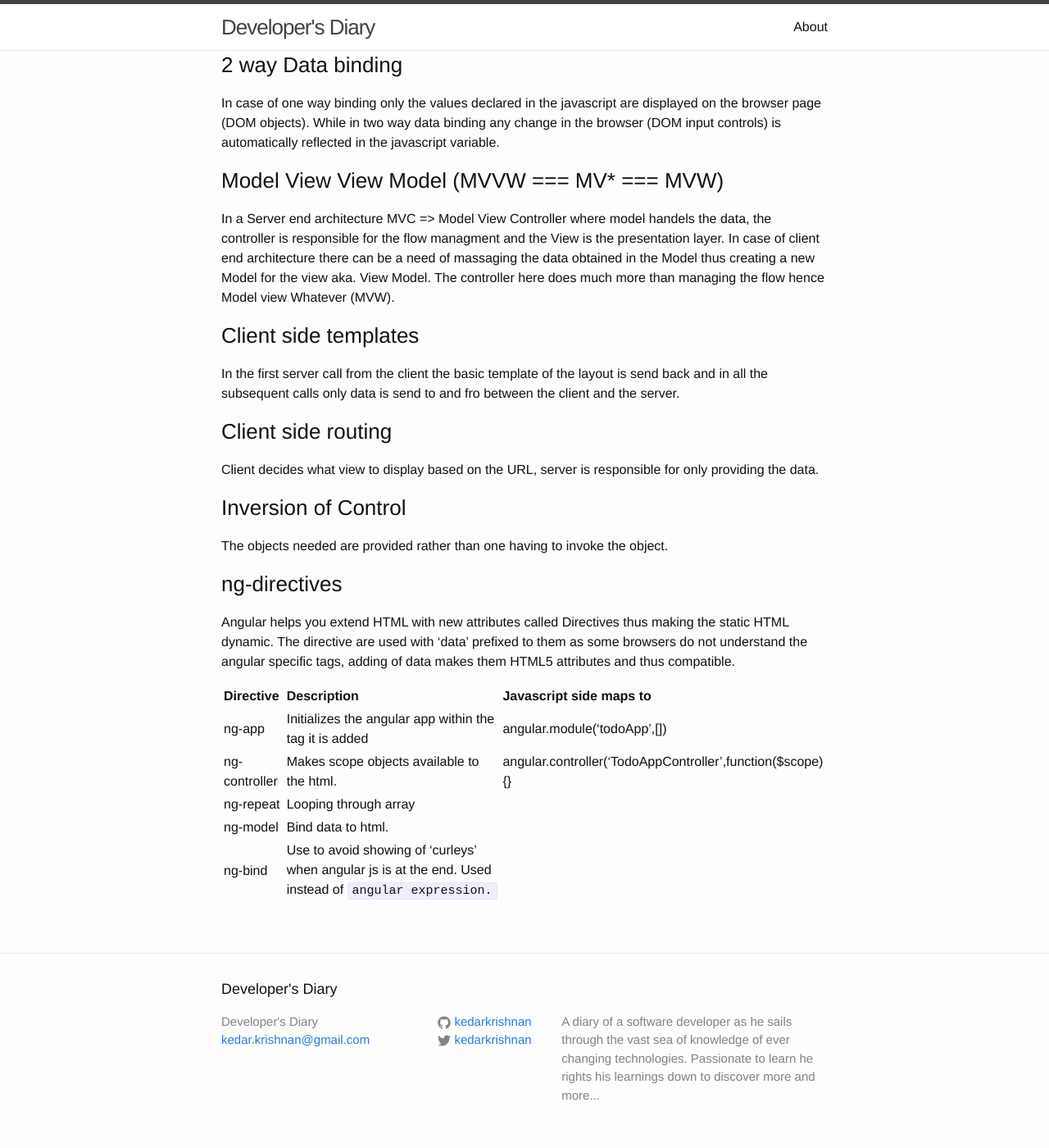
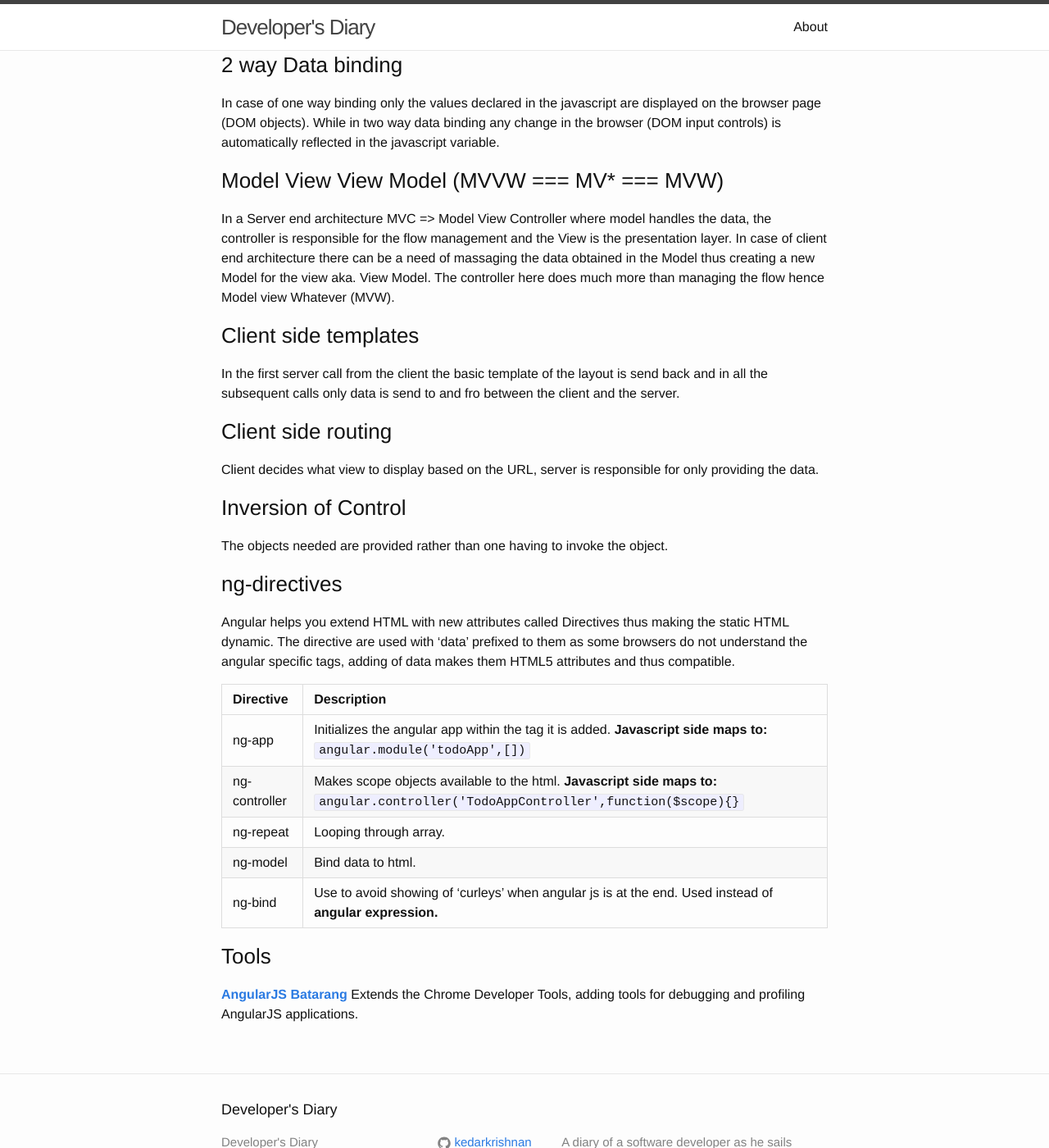
Before and after one commit to kedarkrishnan/kedarkrishnan.github.io, a Jekyll site: the page built from _posts/2015-07-05-ng-me.md, in a window 1280 px wide and 1400 px high, scrolled down 211 px. Shown: the whole window at 82% size. Built offline with Jekyll 4.4.1, drawn with Linux system fonts in a browser that asks for light colours; some of the changed text lies outside the part shown.

Commit message:
developers diary - ng-me changes

```diff
--- a/_config.yml
+++ b/_config.yml
@@ -3,7 +3,7 @@ title: Developer's Diary
 email: kedar.krishnan@gmail.com
 description: > # this means to ignore newlines until "baseurl:"
   A diary of a software developer as he sails through the vast sea of knowledge of ever changing technologies.
-  Passionate to learn he rights his learnings down to discover more and more...
+  Passionate to learn he rights his learnings down to discover more and more.
 baseurl: "" # the subpath of your site, e.g. /blog/
 url: "http://yourdomain.com" # the base hostname & protocol for your site
 twitter_username: kedarkrishnan
--- a/_includes/footer.html
+++ b/_includes/footer.html
@@ -16,7 +16,7 @@
         <ul class="social-media-list">
           {% if site.github_username %}
           <li>
-            <a href="https://github.com/{{ site.github_username }}">
+            <a href="https://github.com/{{ site.github_username }}" target="_blank">
               <span class="icon  icon--github">
                 <svg viewBox="0 0 16 16">
                   <path fill="#828282" d="M7.999,0.431c-4.285,0-7.76,3.474-7.76,7.761 c0,3.428,2.223,6.337,5.307,7.363c0.388,0.071,0.53-0.168,0.53-0.374c0-0.184-0.007-0.672-0.01-1.32 c-2.159,0.469-2.614-1.04-2.614-1.04c-0.353-0.896-0.862-1.135-0.862-1.135c-0.705-0.481,0.053-0.472,0.053-0.472 c0.779,0.055,1.189,0.8,1.189,0.8c0.692,1.186,1.816,0.843,2.258,0.645c0.071-0.502,0.271-0.843,0.493-1.037 C4.86,11.425,3.049,10.76,3.049,7.786c0-0.847,0.302-1.54,0.799-2.082C3.768,5.507,3.501,4.718,3.924,3.65 c0,0,0.652-0.209,2.134,0.796C6.677,4.273,7.34,4.187,8,4.184c0.659,0.003,1.323,0.089,1.943,0.261 c1.482-1.004,2.132-0.796,2.132-0.796c0.423,1.068,0.157,1.857,0.077,2.054c0.497,0.542,0.798,1.235,0.798,2.082 c0,2.981-1.814,3.637-3.543,3.829c0.279,0.24,0.527,0.713,0.527,1.437c0,1.037-0.01,1.874-0.01,2.129 c0,0.208,0.14,0.449,0.534,0.373c3.081-1.028,5.302-3.935,5.302-7.362C15.76,3.906,12.285,0.431,7.999,0.431z"/>
@@ -30,7 +30,7 @@
 
           {% if site.twitter_username %}
           <li>
-            <a href="https://twitter.com/{{ site.twitter_username }}">
+            <a href="https://twitter.com/{{ site.twitter_username }}" target="_blank">
               <span class="icon  icon--twitter">
                 <svg viewBox="0 0 16 16">
                   <path fill="#828282" d="M15.969,3.058c-0.586,0.26-1.217,0.436-1.878,0.515c0.675-0.405,1.194-1.045,1.438-1.809
--- a/_posts/2015-07-05-ng-me.md
+++ b/_posts/2015-07-05-ng-me.md
@@ -11,7 +11,7 @@ categories:	Angular
 In case of one way binding only the values declared in the javascript are displayed on the browser page (DOM objects). While in two way data binding any change in the browser (DOM input controls) is automatically reflected in the javascript variable.
 
 ### Model View View Model (MVVW === MV* === MVW)
-In a Server end architecture MVC => Model View Controller where model handels the data, the controller is responsible for the flow managment and the View is the presentation layer.
+In a Server end architecture MVC => Model View Controller where model handles the data, the controller is responsible for the flow management and the View is the presentation layer.
 In case of client end architecture there can be a need of massaging the data obtained in the Model thus creating a new Model for the view aka. View Model.
 The controller here does much more than managing the flow hence Model view Whatever (MVW).
 
@@ -28,10 +28,14 @@ The objects needed are provided rather than one having to invoke the object.
 Angular helps you extend HTML with new attributes called Directives thus making the static HTML dynamic.
 The directive are used with 'data' prefixed to them as some browsers do not understand the angular specific tags, adding of data makes them HTML5 attributes and thus compatible.
 
-Directive| Description | Javascript side maps to
-:---|:---|:---
-ng-app| Initializes the angular app within the tag it is added | angular.module('todoApp',[])
-ng-controller | Makes scope objects available to the html.|angular.controller('TodoAppController',function($scope){}
-ng-repeat| Looping through array |
+Directive| Description
+:---|:---
+ng-app| Initializes the angular app within the tag it is added.  **Javascript side maps to:** `angular.module('todoApp',[])`
+ng-controller | Makes scope objects available to the html. **Javascript side maps to:** `angular.controller('TodoAppController',function($scope){}`
+ng-repeat| Looping through array.
 ng-model| Bind data to html.
-ng-bind	| Use to avoid showing of 'curleys' when angular js is at the end. Used instead of `angular expression.` |
+ng-bind	| Use to avoid showing of 'curleys' when angular js is at the end. Used instead of **angular expression.**
+
+### Tools
+**[AngularJS Batarang](https://chrome.google.com/webstore/detail/angularjs-batarang/ighdmehidhipcmcojjgiloacoafjmpfk){:target="_blank"}**
+Extends the Chrome Developer Tools, adding tools for debugging and profiling AngularJS applications.
--- a/_sass/_base.scss
+++ b/_sass/_base.scss
@@ -35,7 +35,25 @@ ul, ol, dl, figure,
     margin-bottom: $spacing-unit / 2;
 }
 
+/**
+* Table
+*/
+table{
+      border-spacing: 0;
+      border-collapse: collapse;
+      margin-bottom: $spacing-unit / 2;
+}
+table {
+    td,
+    th {
+        padding: 6px 13px;
+        border: 1px solid $table-border-color;
+    }
+}
 
+table tr:nth-child(even){
+    background-color: $table-odd-row-color;
+}
 
 /**
  * Images
@@ -44,8 +62,6 @@ img {
     max-width: 100%;
     vertical-align: middle;
 }
-
-
 
 /**
  * Figures
--- a/css/main.scss
+++ b/css/main.scss
@@ -24,7 +24,8 @@ $grey-color-dark:  darken($grey-color, 25%);
 $on-palm:          600px;
 $on-laptop:        800px;
 
-
+$table-border-color:	#ddd;
+$table-odd-row-color:	#f8f8f8;
 
 // Using media queries with like this:
 // @include media-query($palm) {
```
Also changed, not shown: 5 other files.
